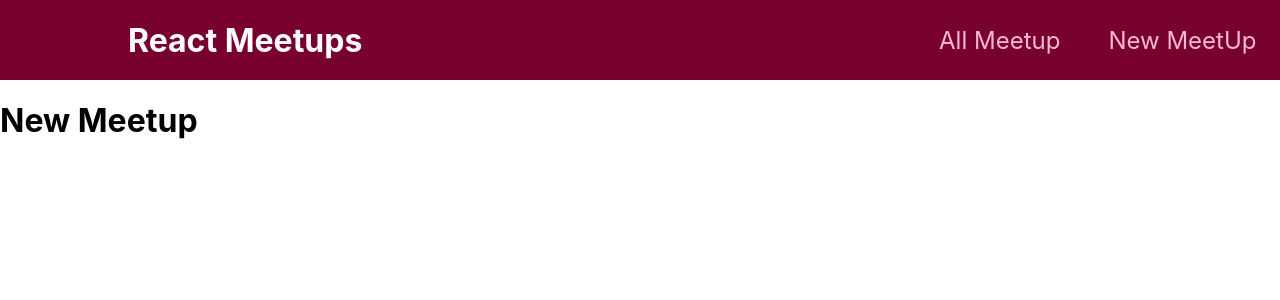
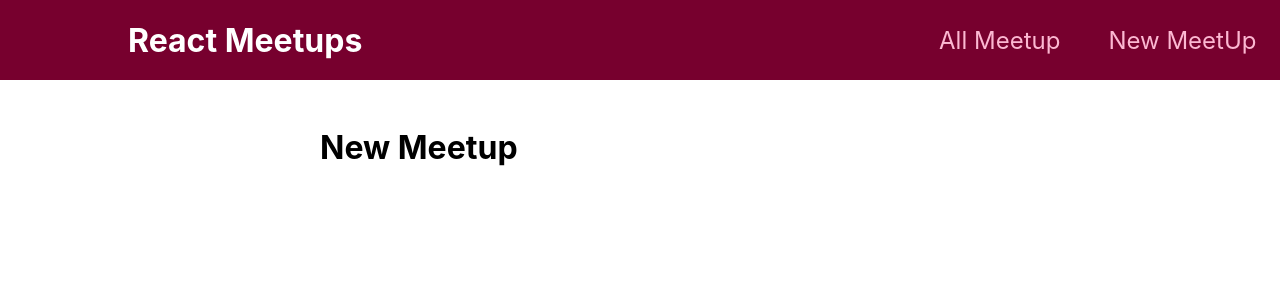
Before and after one commit to FahadGhaffar/second-app, a React (Create React App) app: page /new-meetup in a window 1280 px wide. Shown: the top 300 px of the page. Built offline with nearby package versions, Linux system fonts and the light colour scheme.

Commit message:
Assignment

```diff
--- a/src/App.js
+++ b/src/App.js
@@ -4,11 +4,13 @@ import AllMeetups from "./pages/AllMeetups";
 import Favorites from "./pages/Favorites"
 import NewMeetup from "./pages/NewMeetup";
 import MainNavigations from "./layout/MainNavigations";
+import Layout from "./layout/Layout";
+
 
 function App() {
   return (
-    <div className="App">
-      <MainNavigations />
+
+    <Layout>
       <Switch>
         <Route path="/" exact >
           <AllMeetups />
@@ -25,7 +27,8 @@ function App() {
 
         </Route>
       </Switch>
-    </div>
+    </Layout>
+
   );
 }
 
--- /dev/null
+++ b/src/layout/Layout.js
@@ -0,0 +1,24 @@
+import classes from "./Layout.module.css"
+import MainNavigations from "./MainNavigations";
+
+
+
+
+
+export default function Layout(props) {
+
+    return (
+        <div>
+            <MainNavigations />
+            <main className={classes.main}>
+
+                {props.children}
+            </main>
+
+
+
+        </div>
+
+    );
+
+}
--- /dev/null
+++ b/src/layout/Layout.module.css
@@ -0,0 +1,5 @@
+.main {
+  margin: 3rem auto;
+  width: 90%;
+  max-width: 40rem;
+}
```
